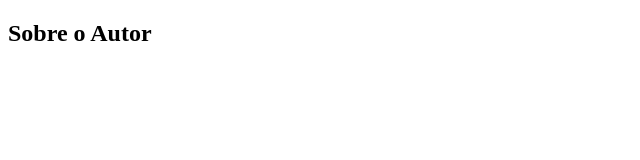
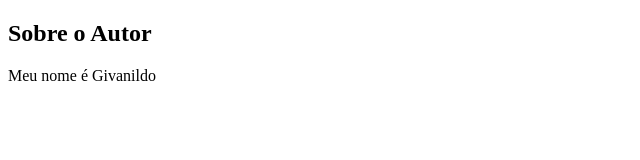
Before and after one commit to avigleite/site, a plain HTML site: page autor.html in a window 1280 px wide. Shown: the whole page, without its empty margins (0-640 px from the left). Drawn offline with Linux system fonts and the light colour scheme.

Commit message:
c4 - Inserindo paragrafo na pagina autor

```diff
--- a/autor.html
+++ b/autor.html
@@ -5,5 +5,6 @@
 </head>
 <body>
 	<h2>Sobre o Autor</h2>
+	<p>Meu nome é Givanildo</p>
 </body>
 </html>
```
